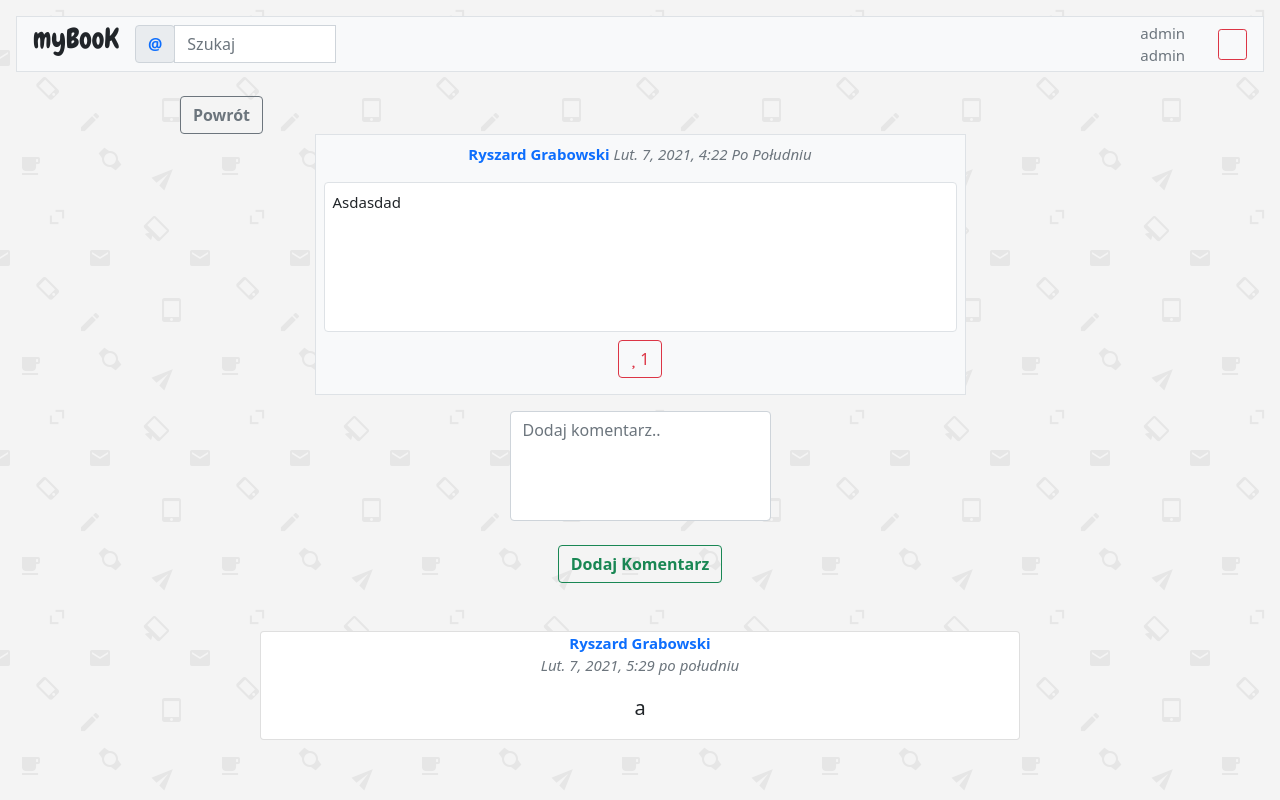
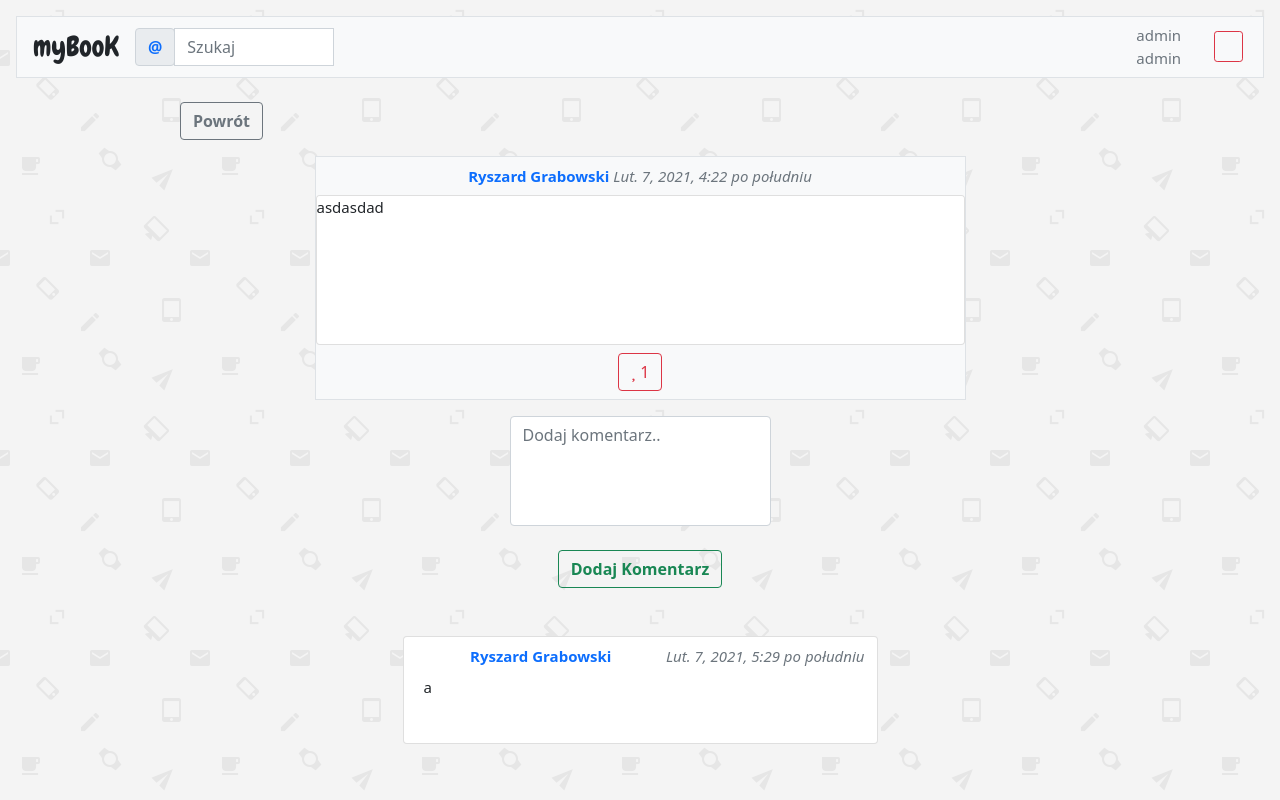
Before and after one commit to dominikCzarneckiQA/myBooK, a Django app: page /feed/post/81 in a window 1280 px wide. Run offline with Django 3.2, Linux system fonts and the light colour scheme; a user stored in the database is signed in; data comes from the database, SQL or seed files in the repository; both versions use the stored data as it was after the commit; some libraries are stand-ins or nearby versions; some web fonts are replaced.

Commit message:
edit detail post add boostrap

```diff
--- a/feed/models.py
+++ b/feed/models.py
@@ -5,7 +5,7 @@ from django.utils import timezone
 
 class Post(models.Model):
     postAuthor = models.ForeignKey(User, default=None, blank=True, null=False, on_delete=models.CASCADE)
-    postContent = models.TextField(verbose_name='')
+    postContent = models.TextField(verbose_name='', max_length=200)
     postDate = models.DateTimeField(default=timezone.now)
     postLikes = models.ManyToManyField(User, blank=True, related_name='postlikes')
     postImages = models.ImageField(null=True, blank=True, upload_to='images/%Y/%m/%d', verbose_name='')
--- a/feed/templates/feed/detailPost.html
+++ b/feed/templates/feed/detailPost.html
@@ -8,17 +8,32 @@
         <div class="w-25 mt-3">
             <a href="{% url 'feed:followers-posts' %}" class="btn btn-outline-secondary mt-2 "> Powrót </a>
         </div>
-        <div class="d-flex justify-content-center  ">
-            <div class="border-bottom col-md-7   text-capitalize  bg-light border  p-2 ">
+        <div class=" col-md-12  mt-3 mx-auto  ">
+
+            {% if post.postImages %}
+
+                <div class="card   col-md-4 float-end bg-white  overflow-auto " style=" height:250px;">
+
+                    <div class="  text-start card-body">
+                        <p class="   mt-4 ">
+                            {{ post.postContent }}
+                        </p>
+
+                    </div>
+                </div>
+                <div class="border-bottom   bg-light border col-md-8  ">
+            {% else %}
+                <div class="border-bottom   bg-light border col-md-7  mx-auto">
+            {% endif %}
 
 
-                <div class="dropdown ">
-                    <a class="text-decoration-none fw-bold  text-secondary "
+
+            <div class="dropdown  m-2">
+                <a class="text-decoration-none fw-bold   text-capitalize text-secondary "
                    href="{% url 'userProfile' post.postAuthor.profile.pk %}">
                     <strong class="link-primary">
                         {{ post.postAuthor.get_full_name }} </strong></a> <em
                     class="text-secondary fw-light"> {{ post.postDate }}</em>
-
 
                 {% if request.user == post.postAuthor %}
 
@@ -41,17 +56,18 @@
                     </ul>
                     </div>
                 {% endif %}
+            </div>
 
-                <div class="card mt-3 border overflow-auto" style="min-height:150px; max-height:899px;">
-                    <p class="card-text    text-start mx-2 mt-2">
-                        {{ post.postContent }}
-                    </p>
-
+            <div class=" card    bg-white text-start    " style="min-height:150px; max-height:799px;">
+                <div class=" card border-0 ">
                     {% if post.postImages %}
                         <img src="{{ post.postImages.url }}" alt="img">
+                    {% else %}
+                        {{ post.postContent }}
                     {% endif %}
                 </div>
 
+            </div>
             <div class="m-2">
                 <form action="{% url 'feed:like-post' post.pk %}" method="post">
                     {% csrf_token %}
@@ -74,10 +90,11 @@
 
                     {% endif %}
                 </form>
+
             </div>
             </div>
         </div>
-    </div>
+
 
         <div class=" row justify-content-center   mt-3 mb-5">
             <div class=" col-md-3">
@@ -95,11 +112,17 @@
 
         <div class=" row mb-4">
             {% for comment in comments %}
-                <div class="col-md-8 card mx-auto  ">
-                    <a class="text-decoration-none text-capitalize"
+
+
+                <div class="col-md-5 card mx-auto  ">
+                    <div class=" mt-2 link ">
+                        <a class=" text-decoration-none text-capitalize mx-3"
                            href="{% url 'userProfile' comment.commentAuthor.profile.pk %}">
-                        <strong class="text-primary">
+                            <strong class=" link-primary">
                                 {{ comment.commentAuthor.get_full_name }}
+                            </strong>
+                        </a>
+
                         {% if request.user == post.postAuthor  and comment.commentAuthor %}
                             <a href="{% url 'feed:delete-comment' post.pk comment.pk %}">
                                 <i class="fas fa-trash-alt h6 text-dark "></i>
@@ -116,15 +139,20 @@
                                 </a>
                             {% endif %}
                         {% endif %}
-                        </strong>
-                    </a>
-                    <p class="text-secondary fw-light "><em>{{ comment.commentDate }}</em></p>
-                    <p class="blockquote ">{{ comment.commentContent }}</p>
+                        <em class="text-start text-secondary fw-light float-end ">  {{ comment.commentDate }}</em>
+                    </div>
+
+
+                    <div class="card-body p-2 text-start" style="min-height: 75px ;max-height : 200px">
+
+                            <p class="  ">{{ comment.commentContent }}</p>
 
 
                     </div>
+                </div>
+
             {% endfor %}
+        </div>
 
     </div>
-
 {% endblock %}
--- a/feed/urls.py
+++ b/feed/urls.py
@@ -1,6 +1,6 @@
 from django.urls import path
 from .views import FollowersPosts, DetailPostView, UpdatePostView, DeletePostView, DeleteCommentView, \
-    LikePostDetailView
+    LikePostDetailView, AllPostView
 from django.conf import settings
 from django.conf.urls.static import static
 
@@ -8,6 +8,7 @@ app_name = 'feed'
 
 urlpatterns = [
     path('', FollowersPosts.as_view(), name='followers-posts'),
+    path('nowe/', AllPostView.as_view(), name='new-posts'),
     path('post/<int:pk>', DetailPostView.as_view(), name='detail-post'),
     path('post/usun/<int:pk>', DeletePostView.as_view(), name='delete-post'),
     path('post/edycja/<int:pk>', UpdatePostView.as_view(), name='update-post'),
--- a/feed/views.py
+++ b/feed/views.py
@@ -44,6 +44,38 @@ class FollowersPosts(View):
             'followersPosts': followersPosts,
             'form': form,
 
+        })
+
+class AllPostView(View):
+    def post(self, request, *args, **kwargs):
+        form = PostCreateForm(request.POST, request.FILES)
+        allPosts = Post.objects.filter(
+            postAuthor__Profile__followers__in=[request.user.id])\
+            .order_by('-postDate')
+        if request.method == 'POST':
+            if form.is_valid():
+                newPost = form.save(commit=False)
+                newPost.postAuthor = request.user
+                newPost.save()
+                form.save()
+
+            return HttpResponseRedirect(reverse_lazy('feed:all-posts'))
+
+        return render(request, 'feed/allPosts.html', {
+            'allPosts': allPosts,
+            'form': form,
+
+        })
+
+    def get(self, request, *args, **kwargs):
+        formAllPost = PostCreateForm()
+        allPosts = Post.objects.all().order_by('-postDate')
+        allUsers = Profile.objects.all()
+
+        return render(request, 'feed/allPosts.html', {
+            'allPosts': allPosts,
+            'form': formAllPost,
+            'allUsers': allUsers,
         })
 
 
--- a/konto/templates/mainPage.html
+++ b/konto/templates/mainPage.html
@@ -31,15 +31,17 @@
 <body class="text-center" style="background-image: url('{% static "backgrounds/tlo01.png" %}' );">
 {% if request.user.is_authenticated %}
     <nav class="nav  nav-pills m-3  sticky-top border   bg-light navbar-expand-lg ">
-    <a class="navbar-brand  text-dark mx-3 " href="{% url 'feed:followers-posts' %}">
+    <a class="navbar-brand  text-dark mx-3 mt-2 " href="{% url 'feed:followers-posts' %}">
         <h3 class="chewy text-decoration-none ">
             myBooK
         </h3>
     </a>
-    <button class="navbar-toggler" type="button" data-bs-toggle="collapse" data-bs-target="#navbarSupportedContent"
+    <button class=" navbar-toggler mx-auto" type="button" data-bs-toggle="collapse"
+            data-bs-target="#navbarSupportedContent"
             aria-controls="navbarSupportedContent" aria-expanded="false" aria-label="Toggle navigation">
-        <span class="navbar-toggler-icon"></span>
+        <i class=" fas fa-grip-lines"></i>
     </button>
+
 
     <nav class="navbar navbar-light bg-light ">
         <form class="form-inline" method="get" action="{% url 'user_search' %}">
@@ -49,25 +51,25 @@
                 </div>
                 <input type="text" class="form-control" placeholder="Szukaj" aria-label="Username"
                        aria-describedby="basic-addon1" name="quest" value="{{ request.GET.quest }}">
-                <button class="btn bg-transparent text-decoration-none "><i class="fas fa-search link-primary"></i>
+                <button class="btn bg-transparent   text-decoration-none "><i class="fas fa-search link-primary"></i>
                 </button>
             </div>
         </form>
     </nav>
-
-    <div class="collapse navbar-collapse" id="navbarSupportedContent">
+    <div class="collapse navbar-collapse mx-1" id="navbarSupportedContent">
     <div class="d-flex justify-content-center w-100">
 
-        <ul class=" nav  w-50">
+
+        <ul class=" nav  w-50 navbar-nav mt-2   mb-lg-0">
             <li class="nav-item  mx-3">
                 <a class="nav-link mx-auto" aria-current="page"
-                   href="#">
+                   href="{% url 'feed:followers-posts' %}">
                     <i class="fas fa-home h4 "></i>
                 </a>
             </li>
             <li class=" nav-item  active mx-3">
                 <a class="nav-link  " aria-current="page"
-                   href="{% url 'feed:followers-posts' %}">
+                   href="{% url 'feed:new-posts' %}">
                     <i class="fas h4 fa-clipboard"></i>
                 </a>
             </li>
```
Also changed, not shown: feed/templates/feed/allPosts.html (added, +60 -0 lines), konto/templates/konto/userProfile.html (+10 -10 lines), konto/templates/konto/userSearch.html (+6 -6 lines), db.sqlite3. Lines whose indentation alone changed are shown as unchanged.
